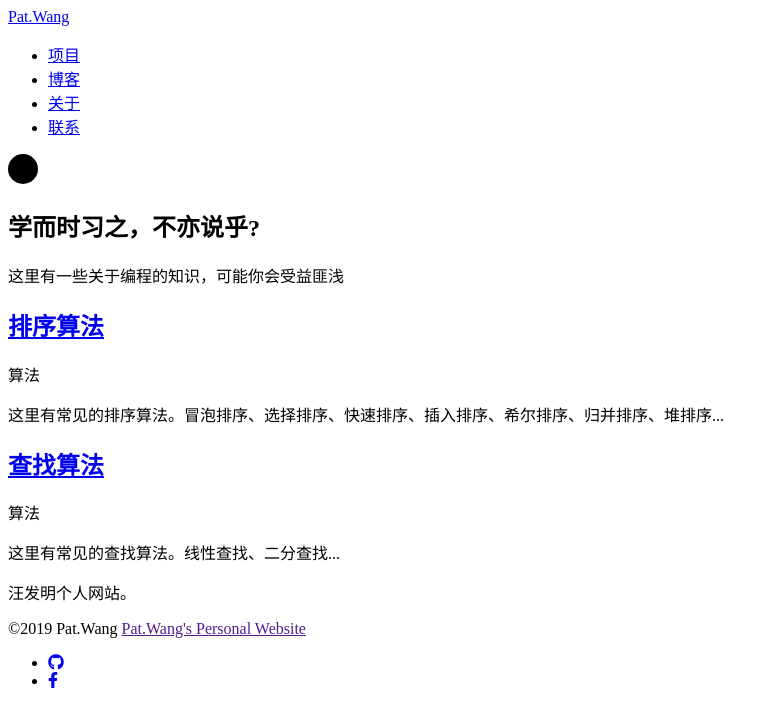
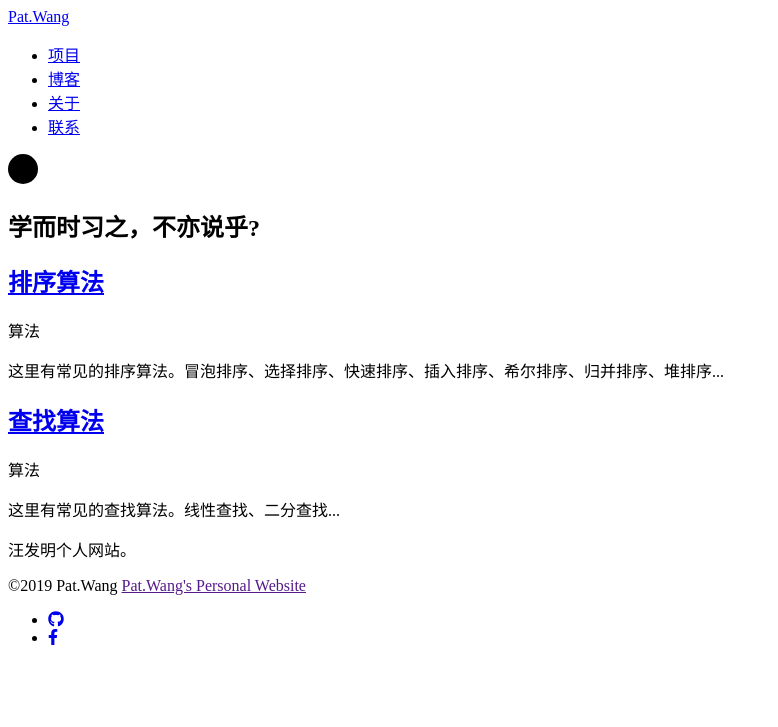
Before and after one commit to faming-wang/faming-wang.github.io, a Jekyll site: the page built from blog/index.html, in a window 1280 px wide. Shown: the top 727 px of the page, without its empty margins (0-778 px from the left). Built offline with Jekyll 4.4.1, drawn with Linux system fonts in a browser that asks for light colours; nearby versions of some CDN libraries; the list of posts is cut into pages by our own code.

Commit message:
modify blog index

```diff
--- a/blog/index.html
+++ b/blog/index.html
@@ -3,7 +3,7 @@ title: Blog
 layout: blog
 image: /images/blog.jpg
 subtitle: 学而时习之，不亦说乎?
-description: 这里有一些关于编程的知识，可能你会受益匪浅
+description:
 ---
 
 <section class="listing">
```
